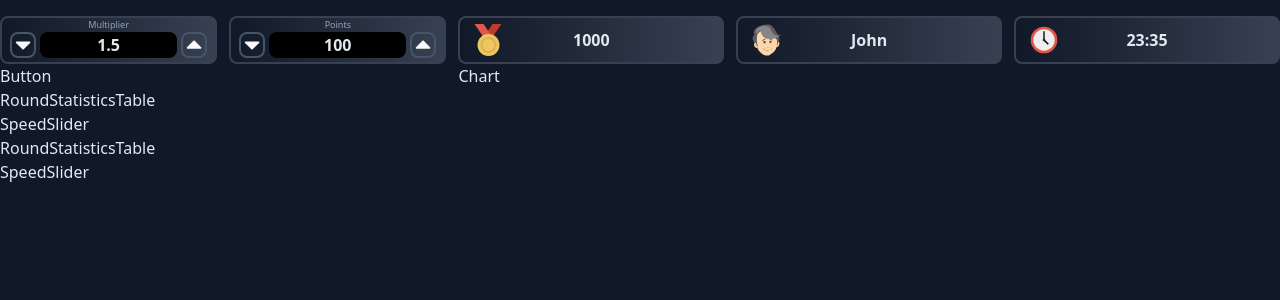
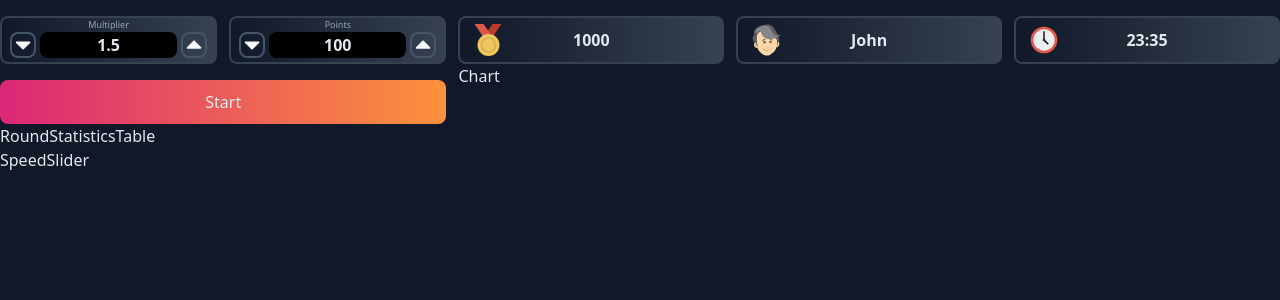
Before and after one commit to Aegario/guess-the-number, a React (Vite) app: page / in a window 1280 px wide. Shown: the top 300 px of the page. Built offline with nearby package versions, Linux system fonts and the light colour scheme.

Commit message:
Button component was added

```diff
--- /dev/null
+++ b/src/components/Button/Button.tsx
@@ -0,0 +1,18 @@
+import { FC } from 'react'
+
+interface Props {
+  onClick: () => void
+  children: string
+}
+
+export const Button: FC<Props> = ({ onClick, children }) => {
+  return (
+    <button
+      className="to w-full rounded-lg bg-gradient-to-r from-pink-600 to-orange-400 py-2.5"
+      type="button"
+      onClick={onClick}
+    >
+      {children}
+    </button>
+  )
+}
--- a/src/components/index.ts
+++ b/src/components/index.ts
@@ -1,2 +1,3 @@
 export { Badge } from './Badge/Badge'
 export { ManualNumberInput } from './ManualNumberInput/ManualNumberInput'
+export { Button } from './Button/Button'
--- a/src/features/GameBoard/Settings/Controls.tsx
+++ b/src/features/GameBoard/Settings/Controls.tsx
@@ -22,10 +22,6 @@ export const Controls: FC<Props> = () => {
           />
         </div>
       </div>
-
-      <div>Button</div>
-      <div>RoundStatisticsTable</div>
-      <div>SpeedSlider</div>
     </div>
   )
 }
--- a/src/features/GameBoard/Settings/Settings.tsx
+++ b/src/features/GameBoard/Settings/Settings.tsx
@@ -1,4 +1,5 @@
 import { FC } from 'react'
+import { Button } from 'components'
 import { Controls } from './Controls'
 import { RoundStatisticsTable } from './RoundStatisticsTable'
 import { SpeedSlider } from './SpeedSlider'
@@ -6,9 +7,15 @@ import { SpeedSlider } from './SpeedSlider'
 interface Props {}
 
 export const Settings: FC<Props> = () => {
+  const handleStartClick = () => {
+    console.log('Started')
+  }
   return (
     <>
       <Controls />
+      <div className="mt-4">
+        <Button onClick={handleStartClick}>Start</Button>
+      </div>
       <RoundStatisticsTable />
       <SpeedSlider />
     </>
```
